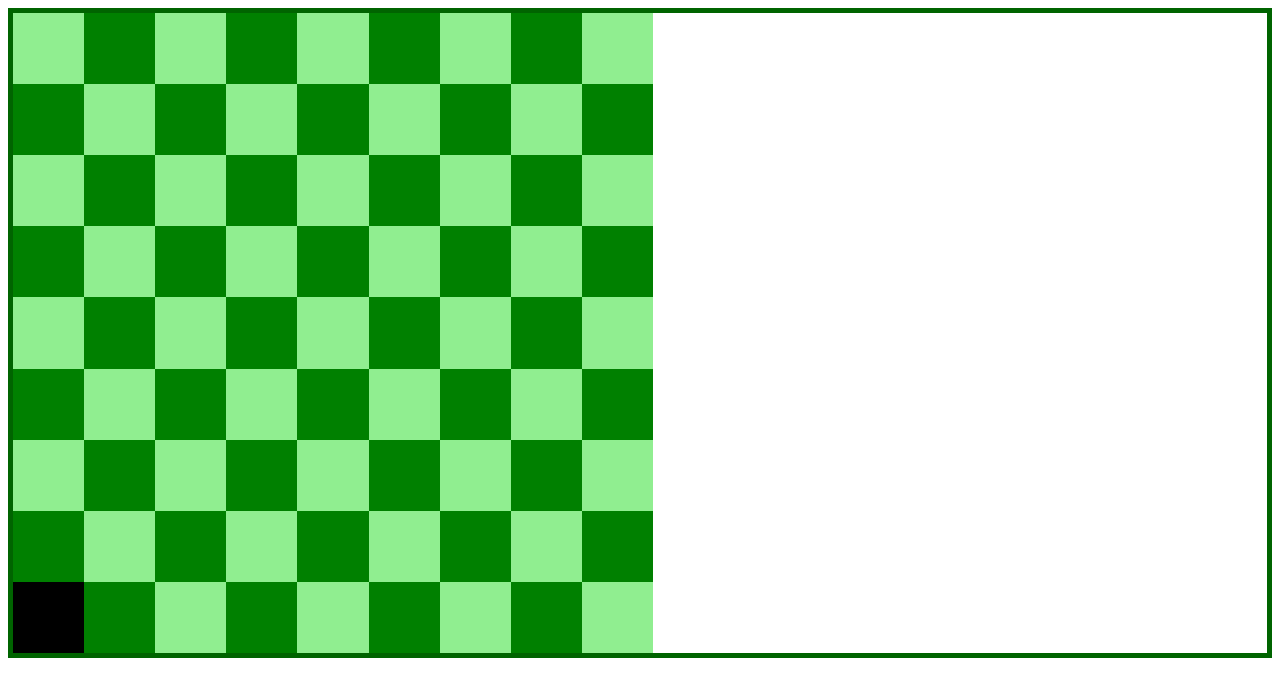
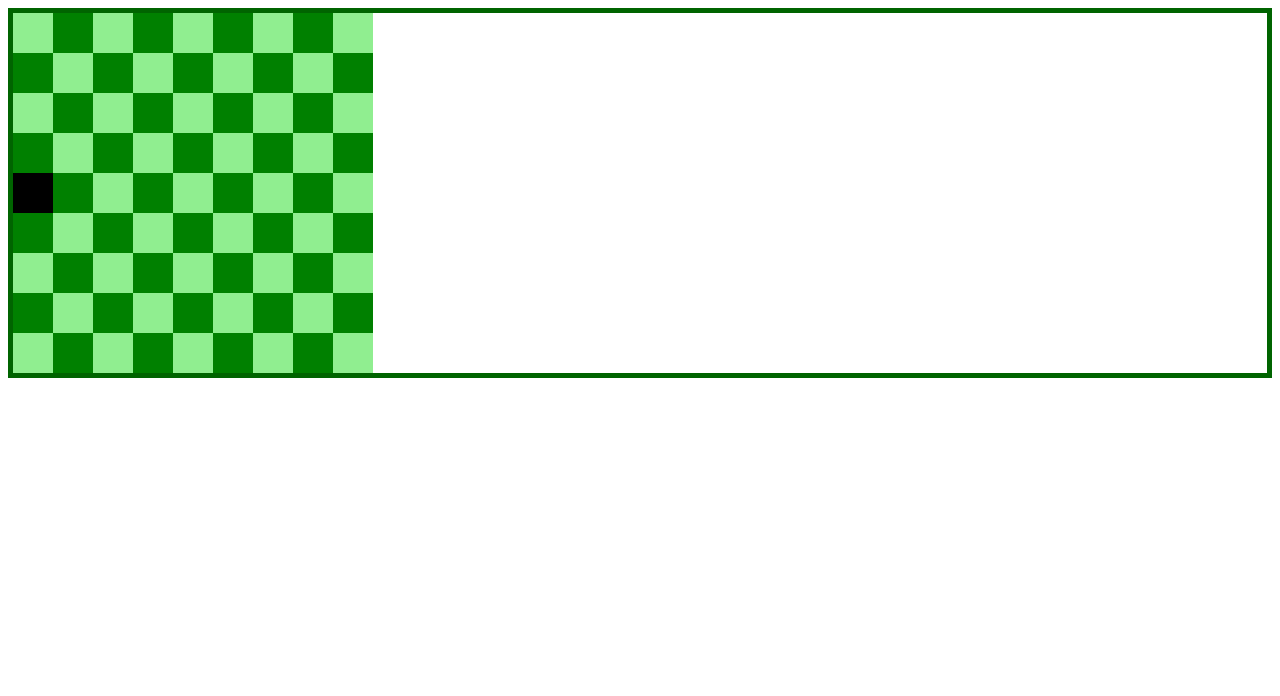
Before and after one commit to asherscott/Simple-Game-Mechanics, a plain HTML site: page index.html in a window 1280 px wide. Drawn offline with Linux system fonts and the light colour scheme.

Commit message:
dynamic movment + positioning done

```diff
--- a/index.js
+++ b/index.js
@@ -1,5 +1,5 @@
-let size = window.innerWidth / (2 * 9);
-let position = {x: 0, y: 0};
+const size = 5;
+let position = {x: 0, y: 20};
 
 
 
@@ -32,8 +32,8 @@ function displayGrid() {
             const cell = document.createElement('div');
             cell.className = 'cell';
             cell.id = cellClass;
-            cell.style.height = size + 'px';
-            cell.style.width = size + 'px';
+            cell.style.height = size + 'vmin';
+            cell.style.width = size + 'vmin';
 
             column.append(cell);
         }
@@ -65,15 +65,13 @@ function manualGridMovement() {
         ? position[spriteAxis] += size
         : position[spriteAxis] -= size;
 
-        sprite.style[windowAxis] = position[spriteAxis] + 'px';
+        sprite.style[windowAxis] = position[spriteAxis] + 'vmin';
     }
 
     chooseDirection()
 }
 
 function changeSize() {
-    size = window.innerWidth / (2 * 9);
-
     const grid = document.querySelector('#grid')
     grid.remove();
 
@@ -86,9 +84,9 @@ function displaySprite() {
     sprite.id = 'sprite';
     document.querySelector('#grid').append(sprite);
 
-    sprite.style.left = position.x + 'px';
-    sprite.style.bottom = position.y + 'px';
+    sprite.style.height = size + 'vmin';
+    sprite.style.width = size + 'vmin';
 
-    sprite.style.height = size + 'px';
-    sprite.style.width = size + 'px';
+    sprite.style.left = position.x + 'vmin';
+    sprite.style.bottom = position.y + 'vmin';
 }
--- a/style.css
+++ b/style.css
@@ -21,3 +21,7 @@
 #lightGreenTile {
     background-color: lightgreen;
 }
+
+canvas {
+    border: 5px solid grey;
+}
```
